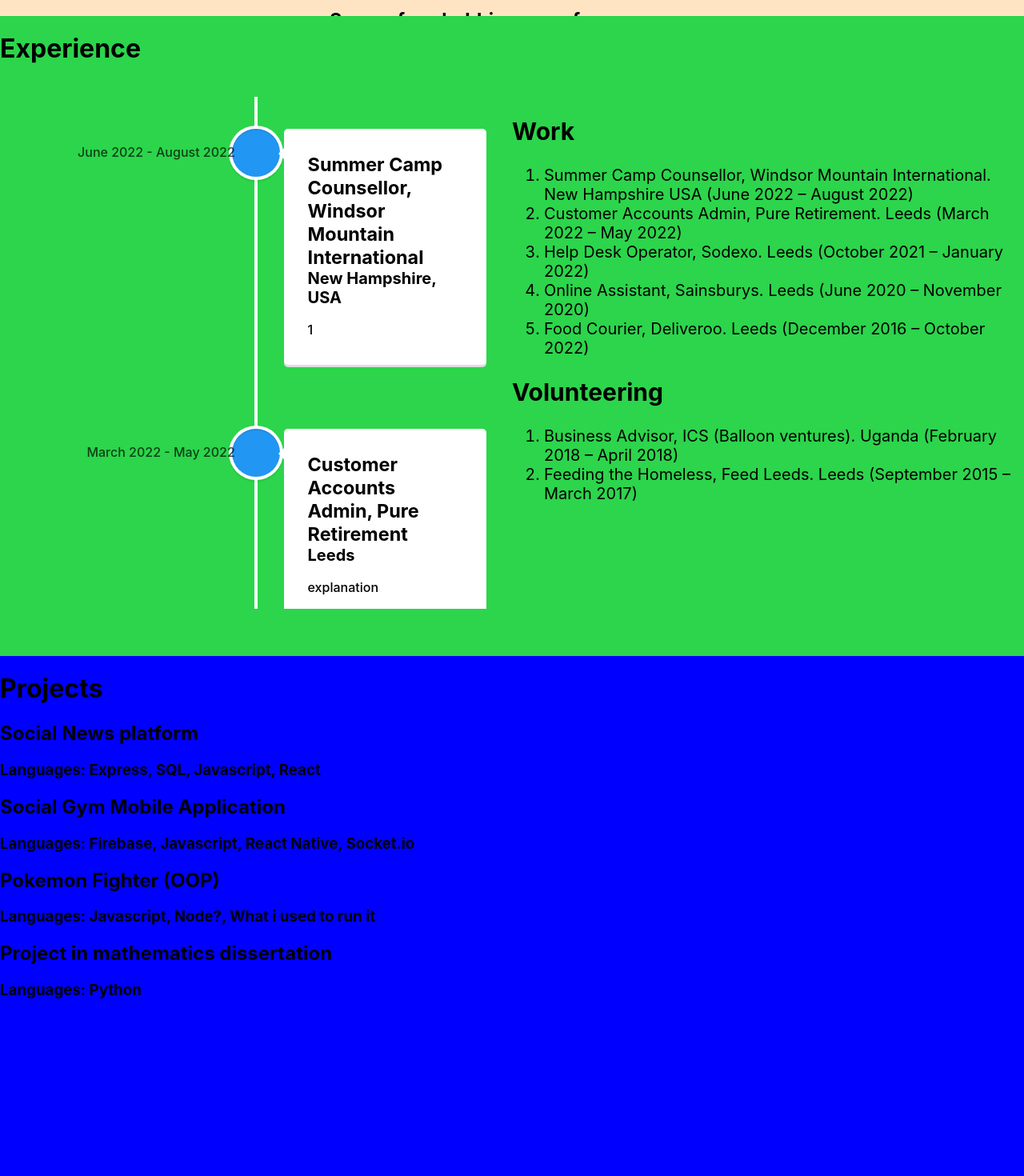
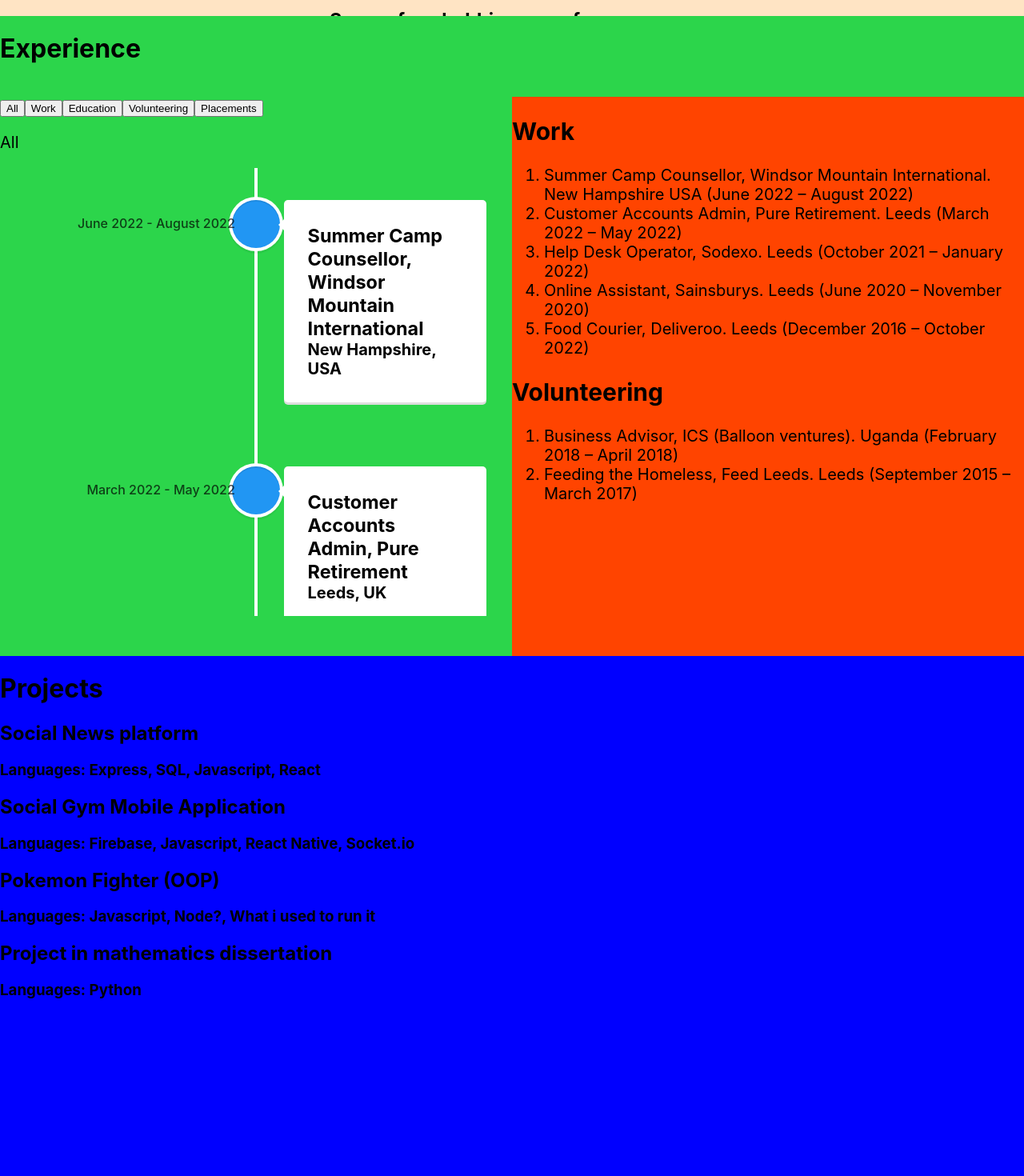
Before and after one commit to kawooky/kawooky.github.io, a React (Create React App) app: page / in a window 1280 px wide. Shown: the part 1580-3050 px from the top of the page at 80% size. Built offline with nearby package versions, Linux system fonts and the light colour scheme.

Commit message:
about to add filter timeline changes

```diff
--- a/src/components/Experience/Experience.module.css
+++ b/src/components/Experience/Experience.module.css
@@ -18,12 +18,13 @@
     font-size: 20px;
 }
 
-.timeline {
+
+.timeline-container {
     width: 50vw;
     height: 80vh;
-    overflow: auto
 }
 
 .info {
     width: 50vw;
+    background-color: rgb(255, 68, 0);
 }
--- a/src/components/Experience/Experience.tsx
+++ b/src/components/Experience/Experience.tsx
@@ -22,7 +22,8 @@ const Experience: React.FC<Props> = ({ experienceRef }) => {
             </div>
             <div className={styles['experience-body']}>
 
-                <div className={styles.timeline}>
+
+                <div className={styles['timeline-and-buttons-container']}>
                     <Timeline />
                 </div>
 
--- /dev/null
+++ b/src/components/Experience/Timeline.module.css
@@ -0,0 +1,13 @@
+.button-container {
+
+}
+
+.buttons {
+
+}
+
+.timeline-container {
+    width: 50vw;
+    height: 70vh;
+    overflow: auto;
+}
--- a/src/components/Experience/Timeline.tsx
+++ b/src/components/Experience/Timeline.tsx
@@ -1,17 +1,45 @@
-import React from 'react'
+import React, { useState } from 'react'
+import styles from './Timeline.module.css'
 import { VerticalTimeline, VerticalTimelineElement } from 'react-vertical-timeline-component';
 import 'react-vertical-timeline-component/style.min.css';
 
 export const Timeline = () => {
+    const [type, setType] = useState('All');
 
 
-    let exampleString: string = '1'
 
 
     return (
         <div>
-
-
+            <div className={styles['button-container']}>
+                <button className={styles.buttons} onClick={() => {
+                    setType('All')
+                }}>
+                    All
+                </button>
+                <button className={styles.buttons} onClick={() => {
+                    setType('Work')
+                }}>
+                    Work
+                </button>
+                <button className={styles.buttons} onClick={() => {
+                    setType('Education')
+                }}>
+                    Education
+                </button>
+                <button className={styles.buttons} onClick={() => {
+                    setType('Volunteering')
+                }}>
+                    Volunteering
+                </button>
+                <button className={styles.buttons} onClick={() => {
+                    setType('Placements')
+                }}>
+                    Placements
+                </button>
+            </div>
+            <p>{type}</p>
+            <div className={styles['timeline-container']}>
                 <VerticalTimeline>
                     <VerticalTimelineElement
                         className="vertical-timeline-element--work"
@@ -19,16 +47,11 @@ export const Timeline = () => {
                         date="June 2022 - August 2022"
                         iconStyle={{ background: 'rgb(33, 150, 243)', color: '#fff' }}
                         onTimelineElementClick={() => {
-                        exampleString += '1'
-                        console.log(exampleString)
                         }}
                     // icon={<WorkIcon />}
                     >
                         <h3 className="vertical-timeline-element-title">Summer Camp Counsellor, Windsor Mountain International</h3>
                         <h4 className="vertical-timeline-element-subtitle">New Hampshire, USA</h4>
-                    <p>
-                        {exampleString}
-                    </p>
                     </VerticalTimelineElement>
                     <VerticalTimelineElement
                         className="vertical-timeline-element--work"
@@ -38,7 +61,7 @@ export const Timeline = () => {
                     // icon={<WorkIcon />}
                     >
                         <h3 className="vertical-timeline-element-title">Customer Accounts Admin, Pure Retirement</h3>
-                    <h4 className="vertical-timeline-element-subtitle">Leeds</h4>
+                        <h4 className="vertical-timeline-element-subtitle">Leeds, UK</h4>
                         <p>
                             explanation
                         </p>
@@ -51,7 +74,7 @@ export const Timeline = () => {
                     // icon={<WorkIcon />}
                     >
                         <h3 className="vertical-timeline-element-title">Help Desk Operator, Sodexo.</h3>
-                    <h4 className="vertical-timeline-element-subtitle">Leeds</h4>
+                        <h4 className="vertical-timeline-element-subtitle">Leeds, UK</h4>
                         <p>
                             User Experience, Visual Design
                         </p>
@@ -59,12 +82,12 @@ export const Timeline = () => {
                     <VerticalTimelineElement
                         className="vertical-timeline-element--work"
                         position={'right'}
-                    date="October 2021 - January 2022"
+                        date="June 2020 - November 2020"
                         iconStyle={{ background: 'rgb(33, 10, 243)', color: '#fff' }}
                     // icon={<WorkIcon />}
                     >
-                    <h3 className="vertical-timeline-element-title">Help Desk Operator, Sodexo.</h3>
-                    <h4 className="vertical-timeline-element-subtitle">Leeds</h4>
+                        <h3 className="vertical-timeline-element-title">Online Assistant, Sainsburys</h3>
+                        <h4 className="vertical-timeline-element-subtitle">Leeds, UK</h4>
                         <p>
                             User Experience, Visual Design
                         </p>
@@ -72,12 +95,12 @@ export const Timeline = () => {
                     <VerticalTimelineElement
                         className="vertical-timeline-element--work"
                         position={'right'}
-                    date="October 2021 - January 2022"
+                        date="December 2016 – October 2022"
                         iconStyle={{ background: 'rgb(33, 10, 243)', color: '#fff' }}
                     // icon={<WorkIcon />}
                     >
-                    <h3 className="vertical-timeline-element-title">Help Desk Operator, Sodexo.</h3>
-                    <h4 className="vertical-timeline-element-subtitle">Leeds</h4>
+                        <h3 className="vertical-timeline-element-title">Food Courier, Deliveroo</h3>
+                        <h4 className="vertical-timeline-element-subtitle">Leeds, UK</h4>
                         <p>
                             User Experience, Visual Design
                         </p>
@@ -85,17 +108,31 @@ export const Timeline = () => {
                     <VerticalTimelineElement
                         className="vertical-timeline-element--work"
                         position={'right'}
-                    date="October 2021 - January 2022"
+                        date="February 2018 – April 2018"
                         iconStyle={{ background: 'rgb(33, 10, 243)', color: '#fff' }}
                     // icon={<WorkIcon />}
                     >
-                    <h3 className="vertical-timeline-element-title">Help Desk Operator, Sodexo.</h3>
-                    <h4 className="vertical-timeline-element-subtitle">Leeds</h4>
+                        <h3 className="vertical-timeline-element-title">Business Advisor, ICS (Balloon ventures)</h3>
+                        <h4 className="vertical-timeline-element-subtitle">Mbale, Uganda</h4>
+                        <p>
+                            User Experience, Visual Design
+                        </p>
+                    </VerticalTimelineElement>
+                    <VerticalTimelineElement
+                        className="vertical-timeline-element--work"
+                        position={'right'}
+                        date="September 2015 – March 2017"
+                        iconStyle={{ background: 'rgb(33, 10, 243)', color: '#fff' }}
+                    // icon={<WorkIcon />}
+                    >
+                        <h3 className="vertical-timeline-element-title">Feeding the Homeless, Feed Leeds</h3>
+                        <h4 className="vertical-timeline-element-subtitle">Leeds, UK</h4>
                         <p>
                             User Experience, Visual Design
                         </p>
                     </VerticalTimelineElement>
                 </VerticalTimeline>
+            </div>
 
 
 
```
Lines whose indentation alone changed are shown as unchanged.
